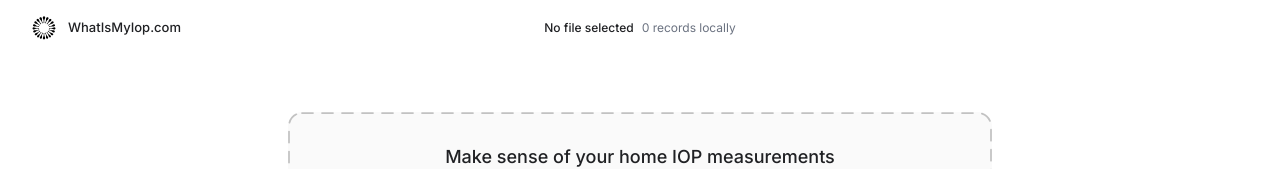
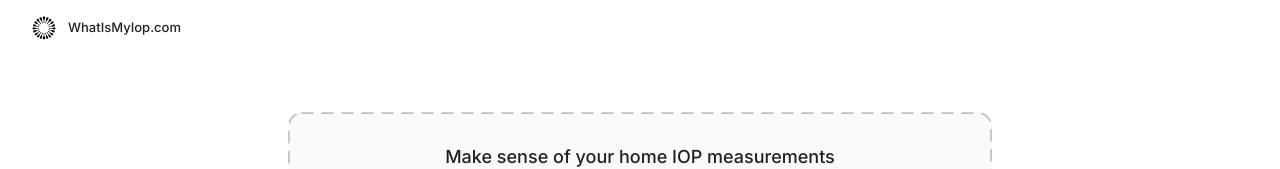
Before and after one commit to jakubg05/whatismyiop, a React (Vite) app in the folder src/client/: page / in a window 1280 px wide. Shown: the top 169 px of the page. Built offline with nearby package versions, Linux system fonts and the light colour scheme.

Commit message:
fix: hide empty file status

```diff
--- a/src/client/src/TopNavigation.tsx
+++ b/src/client/src/TopNavigation.tsx
@@ -11,10 +11,10 @@ export function TopNavigation({ fileName, measurementCount, hasData }: TopNaviga
         <img src="/whatismyiop_mark_black.svg" alt="" />
         <strong>WhatIsMyIop.com</strong>
       </div>
-      <div className="nav-data" aria-label={hasData ? `${fileName}, ${measurementCount.toLocaleString()} records stored locally` : "No records loaded"}>
-        <strong>{hasData ? fileName : "No file selected"}</strong>
+      {hasData && <div className="nav-data" aria-label={`${fileName}, ${measurementCount.toLocaleString()} records stored locally`}>
+        <strong>{fileName}</strong>
         <span>{measurementCount.toLocaleString()} records locally</span>
-      </div>
+      </div>}
     </header>
   );
 }
```
